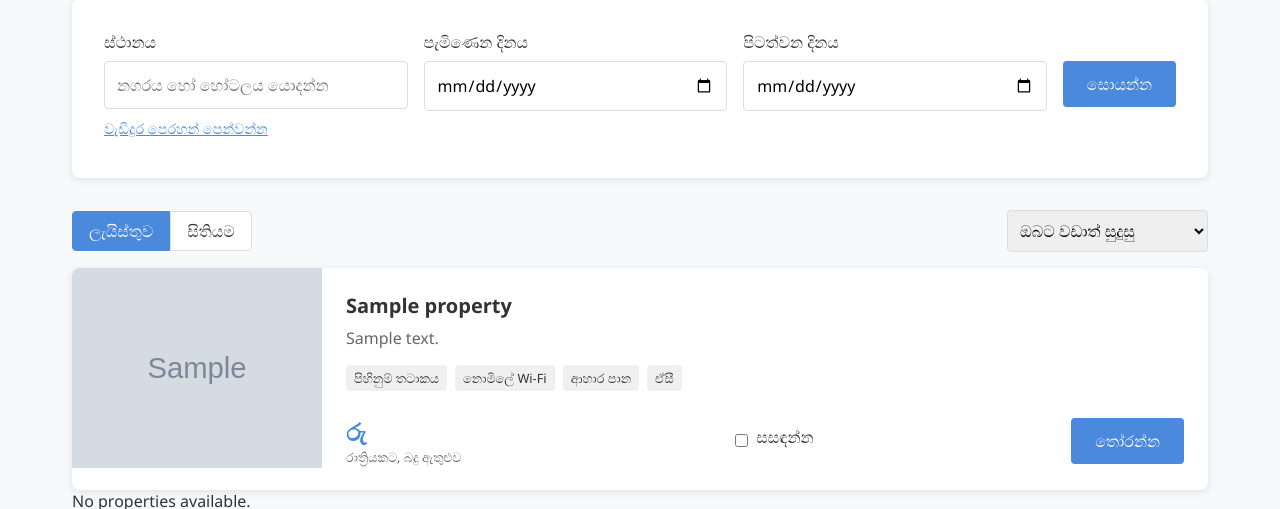
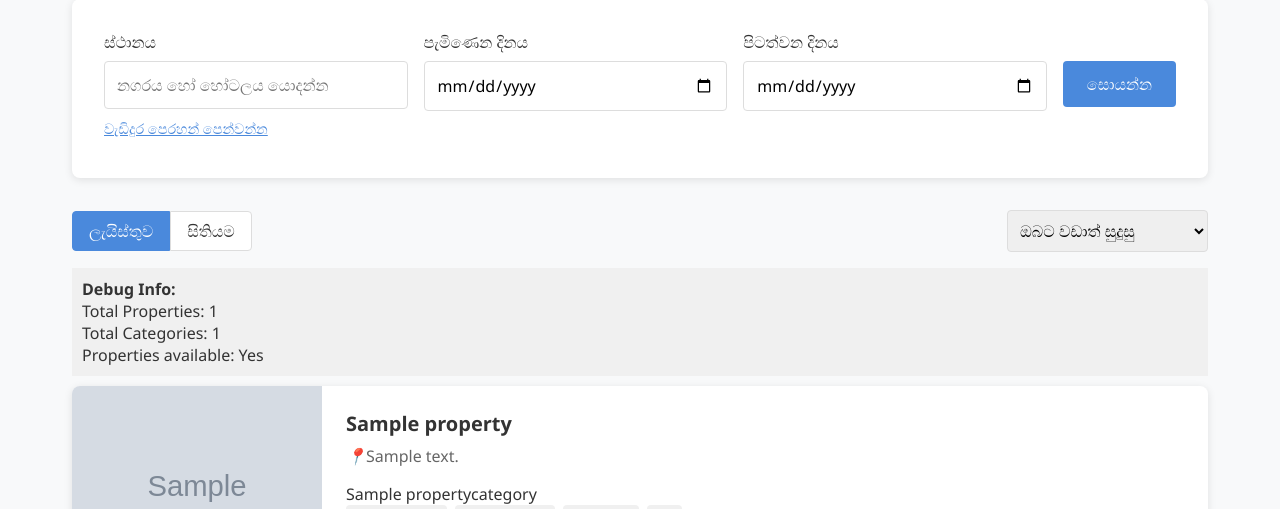
Before and after one commit to Vikasitha444/MyEpicStaysDemo_Day-11, a Django app: template hotel_booking/all_bookings_and_registrations/templates/results.html in a window 1280 px wide. Shown: the part 104-613 px from the top of the page. Run offline with Django 5.2, Linux system fonts and the light colour scheme; tables that the repository leaves empty hold one stand-in row (values such as "Sample post"); the template is opened without the code that fills it: values that come from a table or form of the project are taken from there, most other values are stand-ins (such as "Sample title", 1, 10 or a date in 2020); grey boxes marked "Sample" are stand-in pictures.

Commit message:
Property Images are displaying according to the correct loop pattern

```diff
--- a/hotel_booking/all_bookings_and_registrations/templates/results.html
+++ b/hotel_booking/all_bookings_and_registrations/templates/results.html
@@ -449,18 +449,35 @@
                 {% endfor %} -->
 
 
-        {% for property in all_propoties %}  <!-- Use the same name as the working one -->
-        {% for pc in propertycategory %}
+            <!-- Debug Information (remove in production) -->
+    <div class="debug-info" style="background: #f0f0f0; padding: 10px; margin: 10px 0;">
+        <h4>Debug Info:</h4>
+        <p>Total Properties: {{ all_properties|length }}</p>
+        <p>Total Categories: {{ propertycategory|length }}</p>
+        <p>Properties available: {% if all_properties %}Yes{% else %}No{% endif %}</p>
+    </div>
 
+    <!-- Properties List -->
+    {% if all_properties %}
+        <div class="properties-container">
+            {% for property in all_properties %}
                 <div class="hotel-list">
                     <div class="hotel-card">
                         <div class="hotel-image">
-                        <img src="{{ pc.propertycategory.picture }} " alt="හෝටලය">
+                            {% if property.propertycategory.picture %}
+                                <img src="{{ property.propertycategory.picture }}" alt="{{ property.title }}">
+                            {% else %}
+                                <img src="/static/images/default-hotel.jpg" alt="Default Hotel Image">
+                            {% endif %}
                         </div>
                         <div class="hotel-details">
                             <h3 class="hotel-name">{{ property.title }}</h3>
                             <div class="hotel-location">
-                            <span>{{ property.address }}</span>  <!-- Use address since location field might not exist -->
+                                <i class="location-icon">📍</i>
+                                <span>{{ property.address|default:"ලිපිනය නොමැත" }}</span>
+                            </div>
+                            <div class="hotel-category">
+                                <span class="category-badge">{{ property.propertycategory.title|default:"කාණ්ඩය නොමැත" }}</span>
                             </div>
                             <div class="hotel-amenities">
                                 <span class="amenity">පිහිනුම් තටාකය</span>
@@ -469,26 +486,45 @@
                                 <span class="amenity">ඒසී</span>
                             </div>
                             <div class="hotel-price">
-                            <div>
-                                <div class="price">රු {{ property.salary }}</div>  <!-- Use salary field since price might not exist -->
+                                <div class="price-section">
+                                    <div class="price">රු {{ property.salary|floatformat:0 }}</div>
                                     <div class="price-details">රාත්‍රියකට, බදු ඇතුළුව</div>
                                 </div>
+                                <div class="actions">
                                     <div class="compare-checkbox">
-                                <input type="checkbox" id="compare{{ forloop.counter }}">
+                                        <input type="checkbox" id="compare{{ forloop.counter }}" name="compare_properties" value="{{ property.id }}">
                                         <label for="compare{{ forloop.counter }}">සසඳන්න</label>
                                     </div>
-                            <button>තෝරන්න</button>
+                                    <button class="select-btn" data-property-id="{{ property.id }}">තෝරන්න</button>
                                 </div>
                             </div>
                         </div>
                     </div>
+                </div>
+            {% endfor %}
+        </div>
 
-        <div class="text-center">No properties available.</div>
-    {% endfor %}
-{% endfor %}
+        <!-- Pagination (if needed) -->
+        <div class="pagination-container">
+            <div class="pagination">
+                <button class="page-btn">1</button>
+                <button class="page-btn">2</button>
+                <button class="page-btn">3</button>
+                <button class="page-btn">></button>
+            </div>
+        </div>
+
+    {% else %}
+        <div class="no-results">
+            <div class="text-center">
+                <h3>කිසිදු හෝටලයක් නොමැත</h3>
+                <p>දැනට කිසිදු හෝටලයක් ලබා ගත නොහැකිය</p>
+            </div>
+        </div>
+    {% endif %}
 
 
-            <div class="hotel-card">
+            <!-- <div class="hotel-card">
                 <div class="hotel-image">
                     <img src="/api/placeholder/400/320" alt="හෝටලය">
                 </div>
@@ -542,7 +578,7 @@
                         <button>තෝරන්න</button>
                     </div>
                 </div>
-            </div>
+            </div> -->
         </div>
 
         <div class="pagination">
--- a/hotel_booking/all_bookings_and_registrations/views.py
+++ b/hotel_booking/all_bookings_and_registrations/views.py
@@ -41,12 +41,13 @@
       propertycategory_all_related_tables = Property.objects.select_related('propertycategory').all()
 
 
+
       context = {
           'destination': destination,
           'startDate': startDate,
           'endDate': endDate,
           'guests': guests,
-          'all_propoties': all_properties,
+          'all_properties': all_properties,
           'propertycategory': propertycategory_all_related_tables
           }
 
```
Also changed, not shown: Read me.txt (+9 -1 lines). Lines whose indentation alone changed are shown as unchanged.
